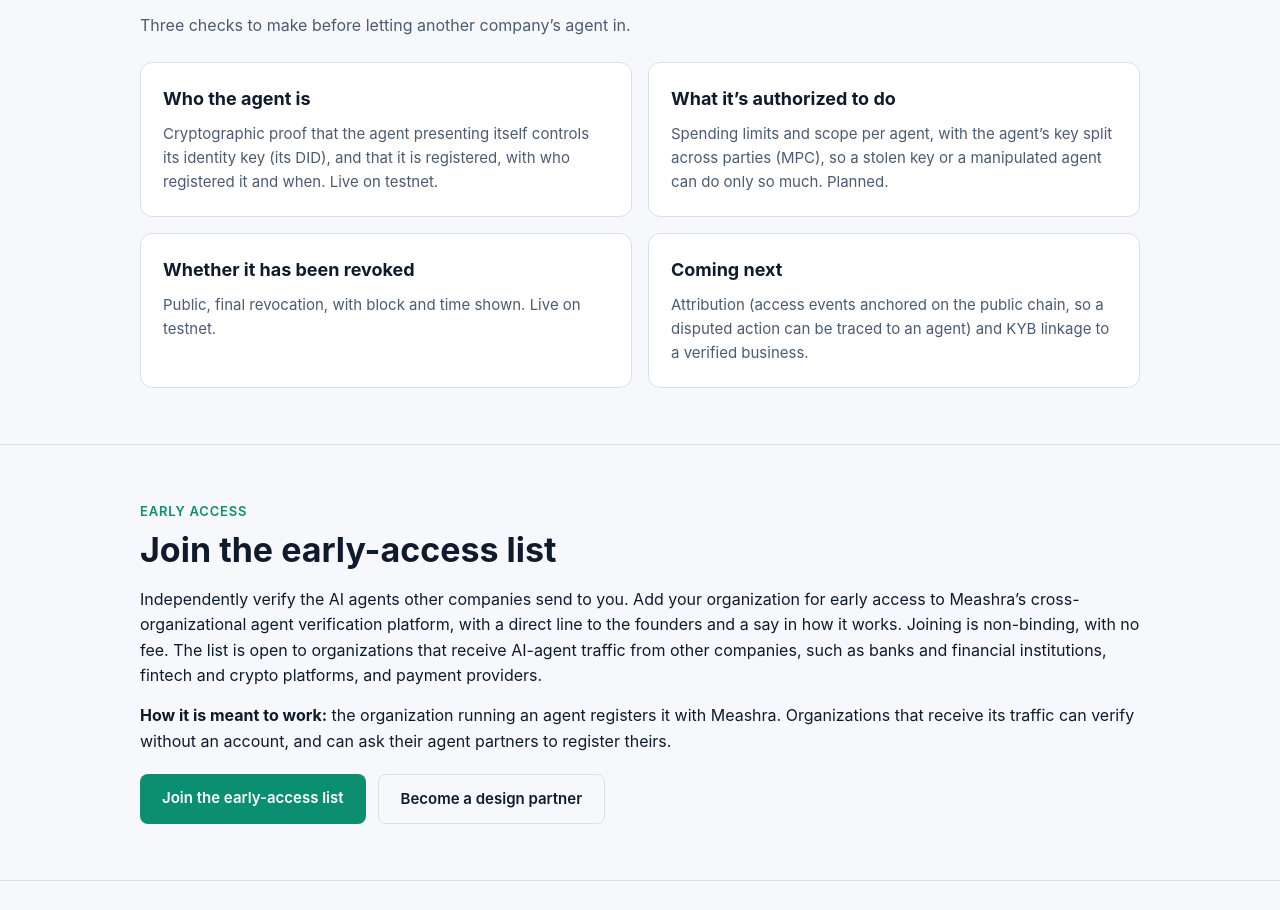
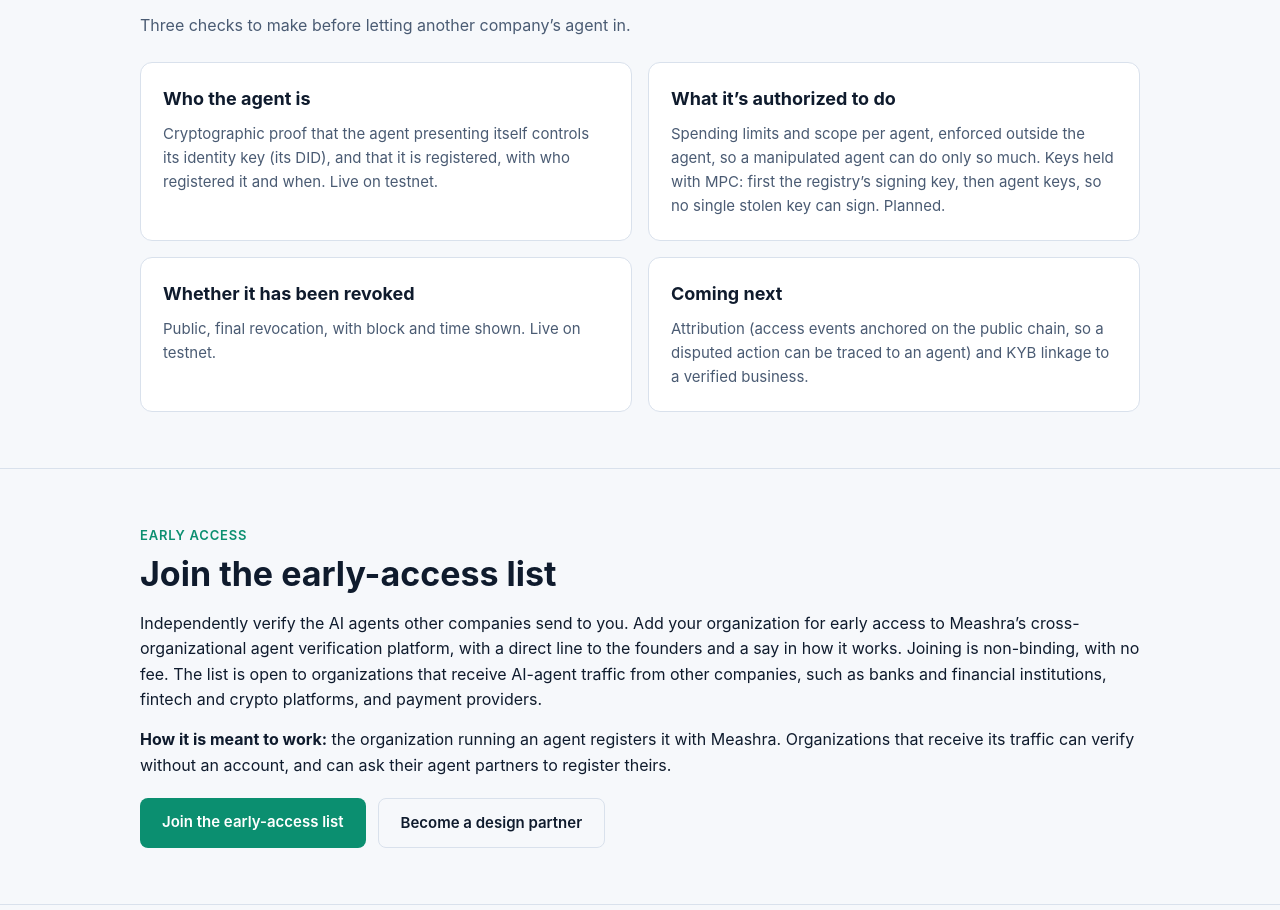
Before and after one commit to eilam10/meashra-site, a plain HTML site: page index.html in a window 1280 px wide. Shown: the part 2202-3112 px from the top of the page. Drawn offline with Linux system fonts and the light colour scheme.

Commit message:
Card: MPC for registry key, then agent keys (planned)
Co-Authored-By: Claude Sonnet 5.5 <noreply@anthropic.com>
Claude-Session: https://claude.ai/code/session_01Fjq1oZkiuFepqgLEVKGR2Z

```diff
--- a/index.html
+++ b/index.html
@@ -120,7 +120,7 @@ footer a{color:var(--mute)}
   <p class="mute">Three checks to make before letting another company’s agent in.</p>
   <div class="grid">
     <div class="card"><h3>Who the agent is</h3><p>Cryptographic proof that the agent presenting itself controls its identity key (its DID), and that it is registered, with who registered it and when. Live on testnet.</p></div>
-    <div class="card"><h3>What it’s authorized to do</h3><p>Spending limits and scope per agent, with the agent’s key split across parties (MPC), so a stolen key or a manipulated agent can do only so much. Planned.</p></div>
+    <div class="card"><h3>What it’s authorized to do</h3><p>Spending limits and scope per agent, enforced outside the agent, so a manipulated agent can do only so much. Keys held with MPC: first the registry’s signing key, then agent keys, so no single stolen key can sign. Planned.</p></div>
     <div class="card"><h3>Whether it has been revoked</h3><p>Public, final revocation, with block and time shown. Live on testnet.</p></div>
     <div class="card"><h3>Coming next</h3><p>Attribution (access events anchored on the public chain, so a disputed action can be traced to an agent) and KYB linkage to a verified business.</p></div>
   </div>
```
